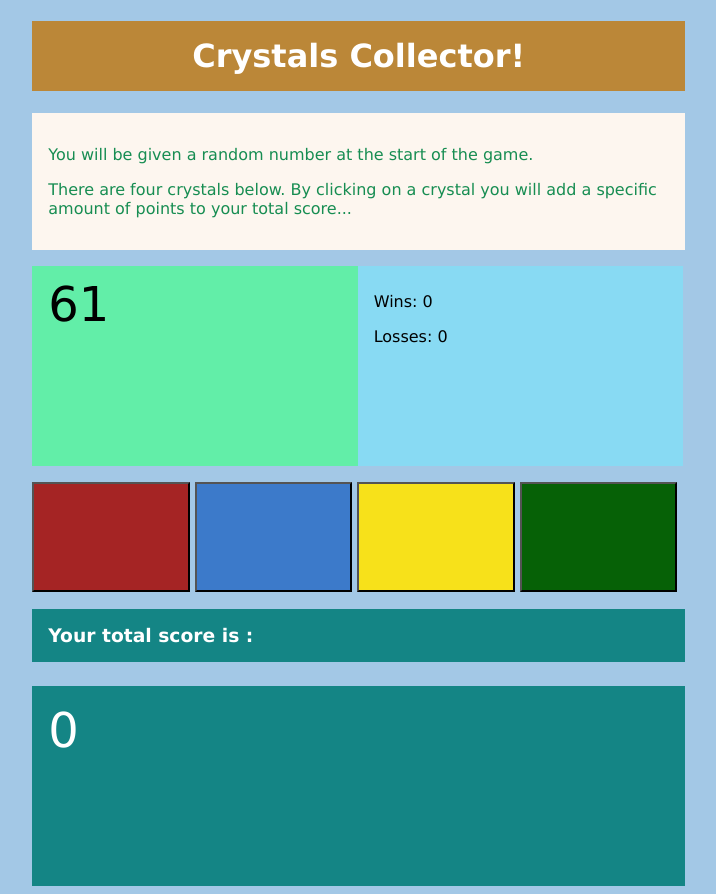
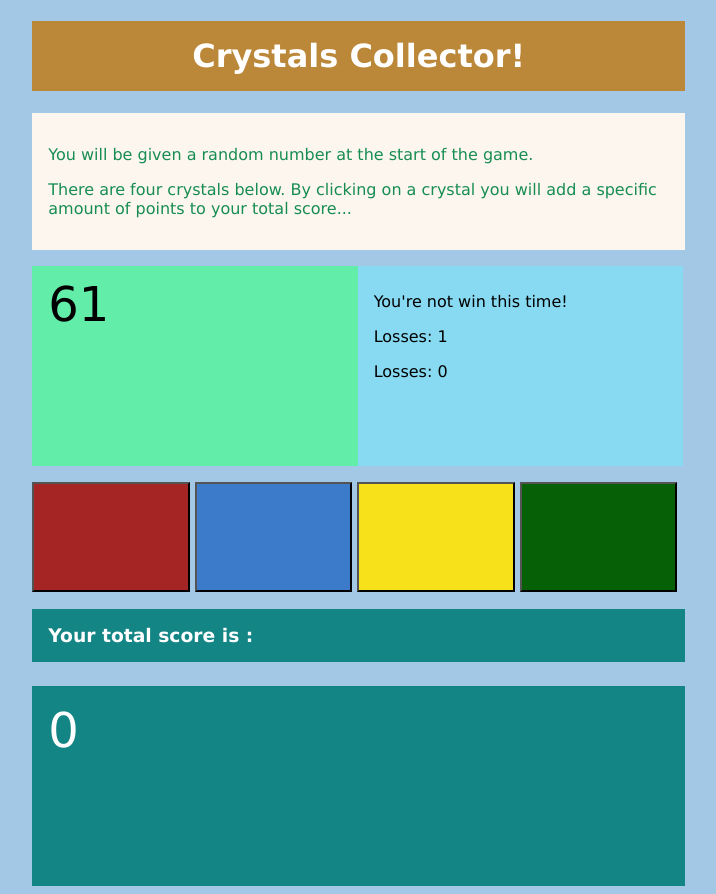
Before and after one commit to peiwren/CrystalsCollector-Game, a plain HTML site: page index.html in a window 1280 px wide. Shown: the whole page, without its empty margins (178-894 px from the left). Drawn offline with nearby package versions, Linux system fonts and the light colour scheme.

Commit message:
add if else to count win or loss

```diff
--- a/index.html
+++ b/index.html
@@ -179,9 +179,6 @@
 
         $(function () {
 
-            // $("button").click(function () {
-            //     $("#target-randomNum").slideToggle();
-
             let targetRanNum = Math.floor(Math.random() * (120 - 19 + 1) + 19);
             let redCrystRanNum = Math.floor(Math.random() * (12 - 1 + 1) + 1);
             let blueCrystRanNum = Math.floor(Math.random() * (12 - 1 + 1) + 1);
@@ -200,7 +197,6 @@
                     totalNum += redCrystRanNum;
                     console.log(totalNum);
                 });
-
 
                 $("#blue").click(function () {
                     $("#yourTotalNum").text(blueCrystRanNum);
@@ -227,9 +223,26 @@
                 $("#yourTotalNum").text(totalNum);
             };
 
-            sum();
+            // sum();
 
-        });
+            let yourSum = sum();
+
+            let winScore = 0;
+            let lossScore = 0;
+            if (yourSum === targetRanNum) {
+                $("#display-result").text("You win!");
+                winScore += 1;
+                $("#win").text("Wins: " + winScore);
+            } else if (yourSum !== targetRanNum) {
+                $("#display-result").text("You're not win this time!")
+                lossScore += 1;
+                $("#win").text("Losses: " + lossScore)
+
+            } else {
+
+            }
+
+        }); // end of doc ready function
     </script>
 
 </body>
```
